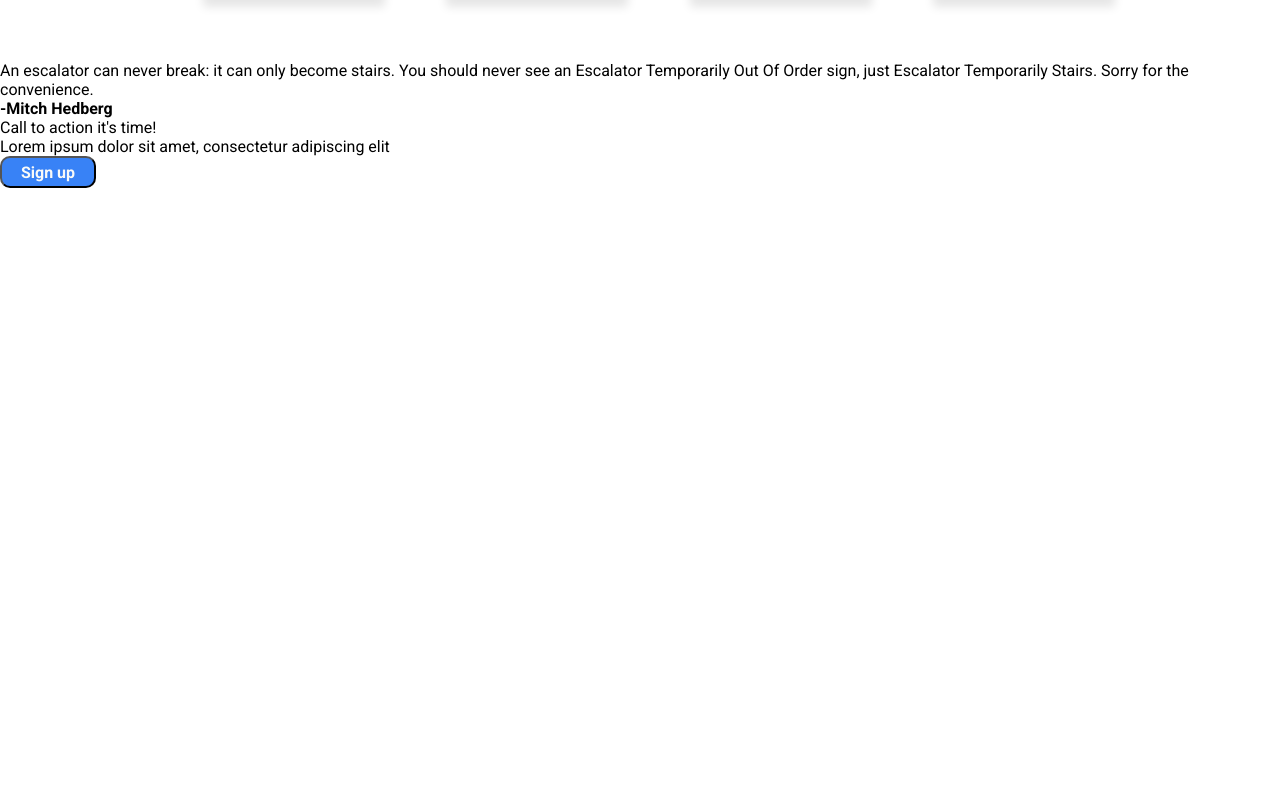
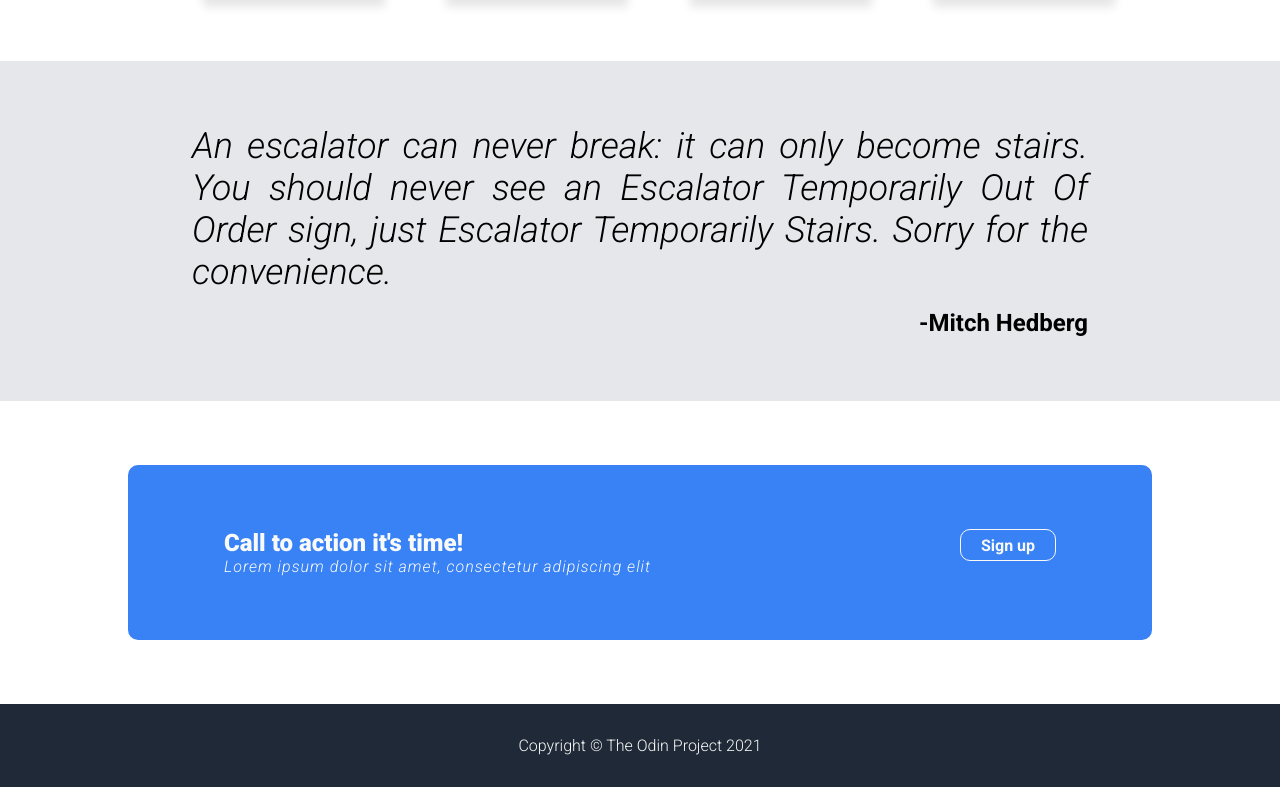
Before and after one commit to djkier/css-flex-practice, a plain HTML site: page index.html in a window 1280 px wide. Shown: the part 953-1740 px from the top of the page. Before the commit the page ends 1141 px from the top, so only its background shows below. Drawn offline with Linux system fonts and the light colour scheme.

Commit message:
add styling on sign up section, add text on copyright, finish the footer, finish project

```diff
--- a/css/styles.css
+++ b/css/styles.css
@@ -177,3 +177,74 @@ img {
     text-align: center;
     color: var(--black);
 }
+
+
+/*      QUOTES      */
+#big-quotes {
+    background-color: var(--gray);
+    padding: 4rem 0;
+}
+
+#quotes-container {
+    width: 80%;
+    margin: 0 auto;
+    padding: 0 4rem;
+}
+
+blockquote p {
+    text-align: justify;
+    font-size: 36px;
+    font-weight: 300;
+    font-style: italic;
+    margin-bottom: 1rem;
+}
+
+#big-quotes h3 {
+    font-size: 24px;
+    text-align: end;
+}
+
+/*     Sign-up      */
+
+#sign-up {
+    padding: 4rem 0;
+}
+
+#blue-big-box {
+    background-color: var(--blue);
+    width: 80%;
+    border-radius: 10px;
+    margin: 0 auto;
+    display: flex;
+    padding: 4rem 6rem;
+    justify-content: space-between;
+    color: var(--white)
+}
+
+.sign-up-call p:first-of-type {
+    font-weight: 900;
+    font-size: 1.5em;
+}
+
+.sign-up-call p:last-of-type {
+    font-weight: 300;
+    font-style: italic;
+    letter-spacing: 1px;
+}
+
+.sign-btn {
+    border: 0.5px solid var(--white);
+}
+
+/*   FOOTER    */
+footer {
+    color: var(--white);
+    background-color: var(--dark-bg);
+    padding: 2rem 0;
+
+}
+
+footer h1 {
+    text-align: center;
+    font-weight: 300;
+}
--- a/index.html
+++ b/index.html
@@ -59,10 +59,12 @@
     </section>
 
     <section id="big-quotes">
-        <blockquote>
-            <p>An escalator can never break: it can only become stairs. You should never see an Escalator Temporarily Out Of Order sign, just Escalator Temporarily Stairs. Sorry for the convenience.</p>
-        </blockquote>
+        <div id="quotes-container">
+            <blockquote>
+                <p>An escalator can never break: it can only become stairs. You should never see an Escalator Temporarily Out Of Order sign, just Escalator Temporarily Stairs. Sorry for the convenience.</p>
+            </blockquote>
             <h3>-Mitch Hedberg</h3>
+        </div>
 
     </section>
 
@@ -77,7 +79,7 @@
     </section>
 
     <footer>
-        <h1 id="copyright"></h1>
+        <h1 id="copyright">Copyright &copy; The Odin Project 2021</h1>
     </footer>
 
 
```
